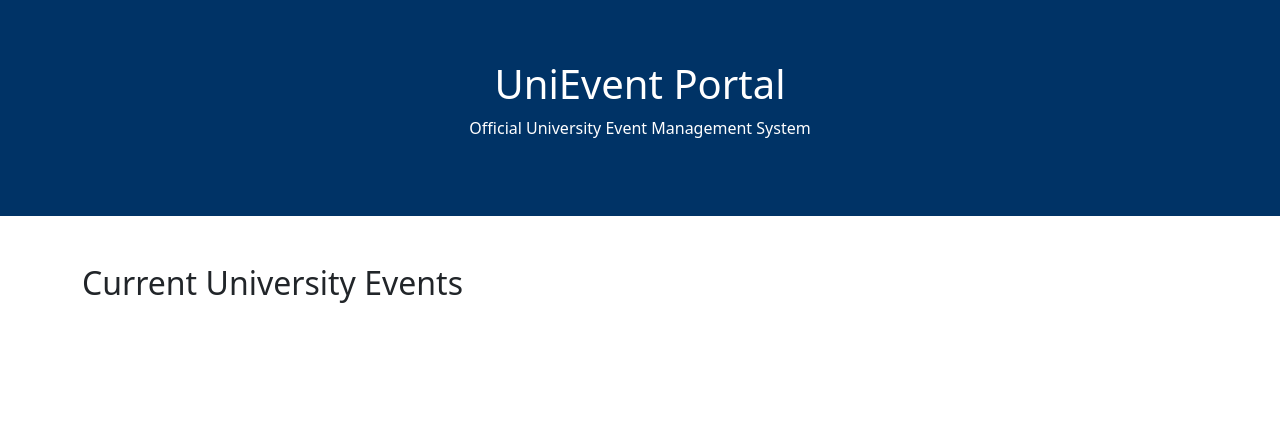
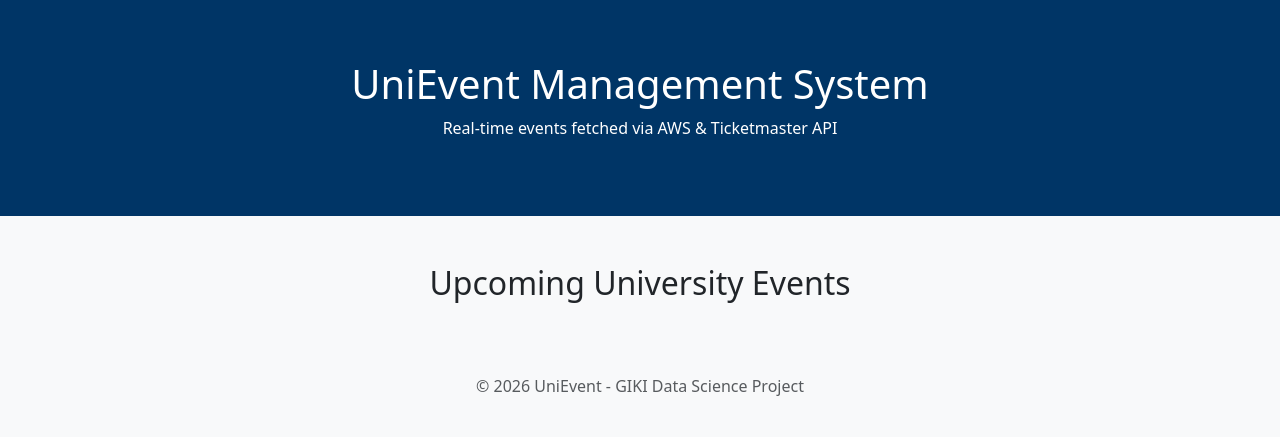
Before and after one commit to Muqeem-Ahmed/Assignment1_AWS_CE, a Flask app: page / in a window 1280 px wide. Shown: the top 437 px of the page. Run offline with Flask 3, Linux system fonts and the light colour scheme; data that the repository does not hold is empty.

Commit message:
changes html file
Updated the title and header for better branding. Enhanced the layout for upcoming events and improved the styling for event cards.

```diff
--- a/app/templates/index.html
+++ b/app/templates/index.html
@@ -3,39 +3,47 @@
 <head>
     <meta charset="UTF-8">
     <meta name="viewport" content="width=device-width, initial-scale=1.0">
-    <title>UniEvent - University Event Management</title>
-    <link rel="stylesheet" href="https://cdn.jsdelivr.net/npm/bootstrap@5.3.0/dist/css/bootstrap.min.css">
+    <title>UniEvent | University Events</title>
+    <link href="https://cdn.jsdelivr.net/npm/bootstrap@5.3.0/dist/css/bootstrap.min.css" rel="stylesheet">
     <style>
+        body { background-color: #f8f9fa; }
+        .hero { background: #003566; color: white; padding: 60px 0; text-align: center; }
         .event-card { transition: transform 0.2s; height: 100%; }
-        .event-card:hover { transform: scale(1.02); }
-        .event-image { height: 200px; object-fit: cover; }
-        .hero-section { background: #003366; color: white; padding: 60px 0; }
+        .event-card:hover { transform: translateY(-5px); box-shadow: 0 10px 20px rgba(0,0,0,0.1); }
+        .card-img-top { height: 200px; object-fit: cover; }
     </style>
 </head>
 <body>
-    <header class="hero-section text-center">
-        <h1>UniEvent Portal</h1>
-        <p>Official University Event Management System</p>
+
+<header class="hero">
+    <h1>UniEvent Management System</h1>
+    <p>Real-time events fetched via AWS & Ticketmaster API</p>
 </header>
 
 <div class="container my-5">
-        <h2 class="mb-4">Current University Events</h2>
-        <div class="row g-4">
+    <h2 class="mb-4 text-center">Upcoming University Events</h2>
+    <div class="row row-cols-1 row-cols-md-3 g-4">
         {% for event in events %}
-            <div class="col-md-4">
-                <div class="card event-card shadow-sm">
-                    <img src="{{ event.image_url }}" class="card-img-top event-image" alt="Event Poster">
+        <div class="col">
+            <div class="card event-card h-100">
+                <img src="{{ event['images'][0]['url'] }}" class="card-img-top" alt="Event Poster">
                 <div class="card-body">
-                        <h5 class="card-title text-primary">{{ event.name }}</h5>
-                        <p class="text-muted small"><strong>Venue:</strong> {{ event.venue }}<br>
-                        <strong>Date:</strong> {{ event.date }}</p>
-                        <p class="card-text">{{ event.description[:100] }}...</p>
-                        <button class="btn btn-outline-primary btn-sm w-100">Register Now</button>
+                    <h5 class="card-title text-primary">{{ event['name'] }}</h5>
+                    <p class="card-text">
+                        <strong>Date:</strong> {{ event['dates']['start']['localDate'] }}<br>
+                        <strong>Venue:</strong> {{ event['_embedded']['venues'][0]['name'] }}
+                    </p>
+                    <a href="{{ event['url'] }}" target="_blank" class="btn btn-outline-primary w-100">View Details</a>
                 </div>
             </div>
         </div>
         {% endfor %}
     </div>
 </div>
+
+<footer class="text-center py-4 text-muted">
+    <p>&copy; 2026 UniEvent - GIKI Data Science Project</p>
+</footer>
+
 </body>
 </html>
```
Lines whose indentation alone changed are shown as unchanged.
